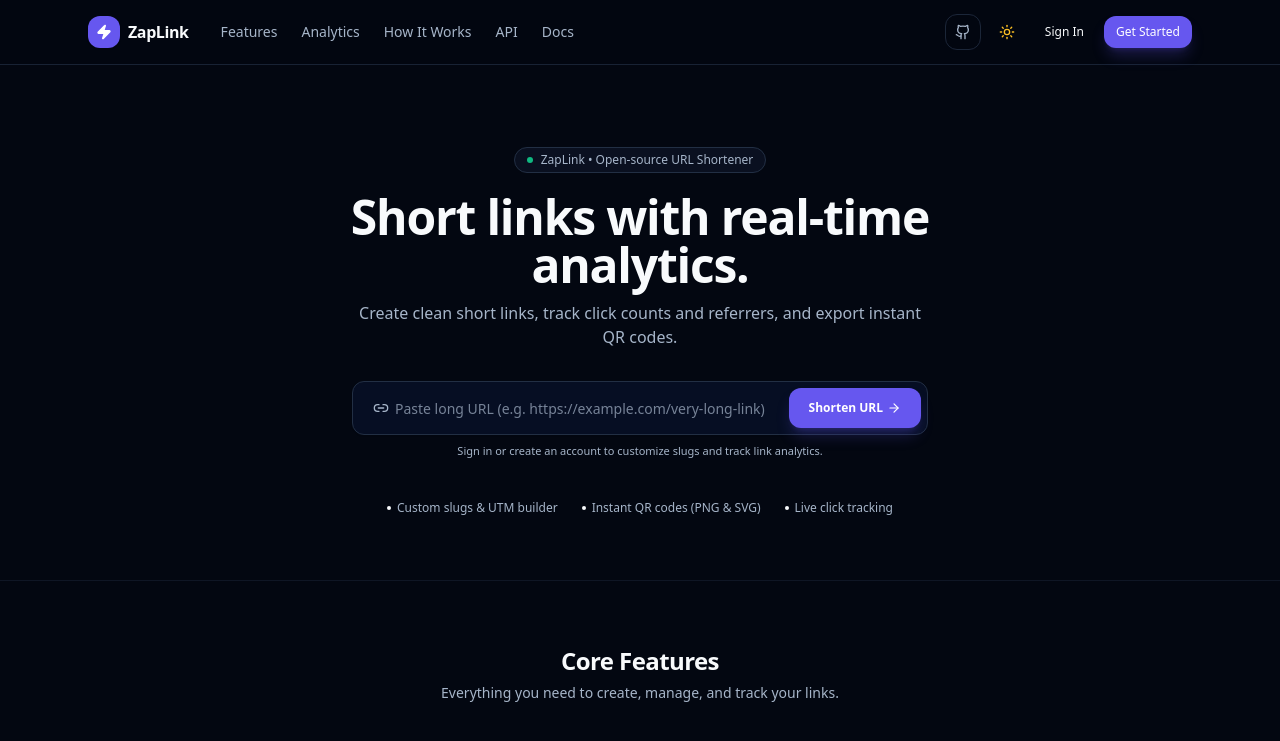
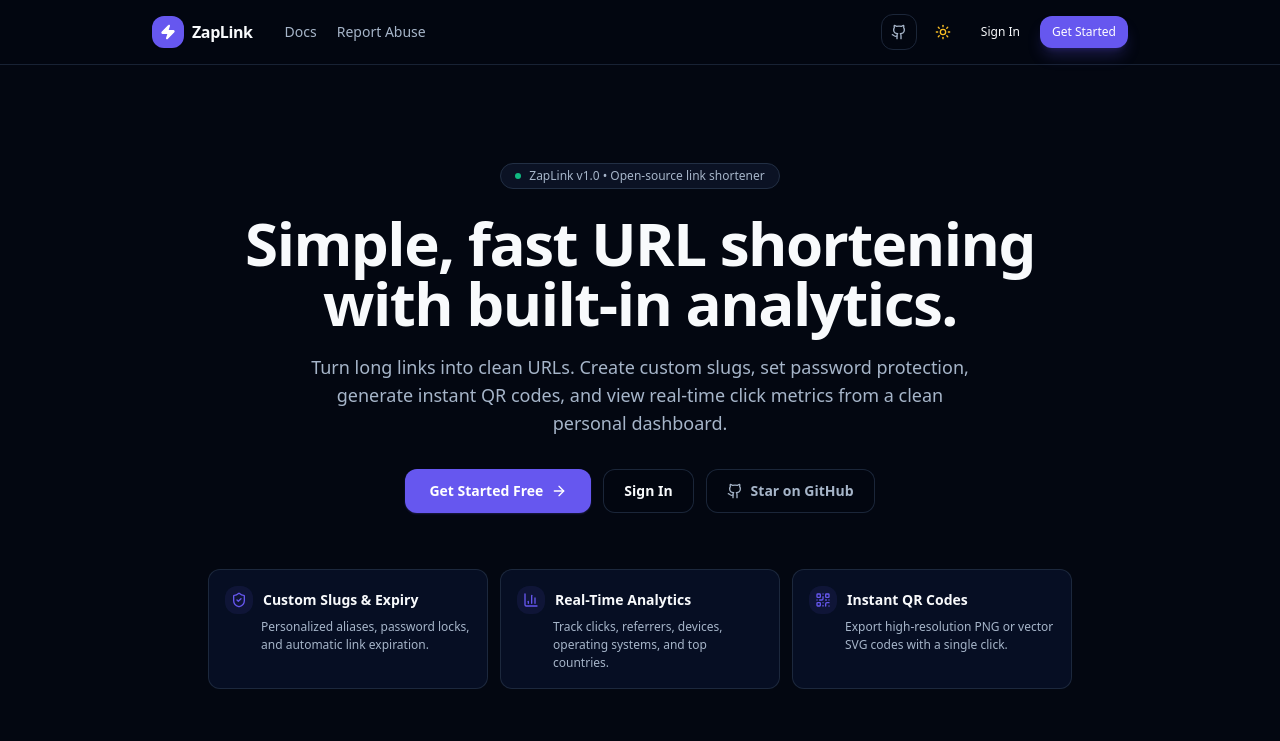
Before and after one commit to VinayKrishna-7/ZapLink, a Next.js app: page / in a window 1280 px wide. Shown: the top 741 px of the page. Built offline with nearby package versions, Linux system fonts and the light colour scheme; no server answers.

Commit message:
feat(ui): display only clean intro and minimal footer on home page

```diff
--- a/src/app/(marketing)/page.tsx
+++ b/src/app/(marketing)/page.tsx
@@ -1,11 +1,5 @@
 import { LandingNavbar } from "@/components/landing/navbar";
 import { LandingHero } from "@/components/landing/hero";
-import { LandingFeatures } from "@/components/landing/features";
-import { LandingAnalyticsPreview } from "@/components/landing/analytics-preview";
-import { LandingHowItWorks } from "@/components/landing/how-it-works";
-import { LandingApiSection } from "@/components/landing/api-section";
-import { LandingPricing } from "@/components/landing/pricing";
-import { LandingCta } from "@/components/landing/cta";
 import { LandingFooter } from "@/components/landing/footer";
 
 export const metadata = {
@@ -16,16 +10,10 @@ export const metadata = {
 
 export default function LandingPage() {
   return (
-    <div className="flex min-h-screen flex-col bg-background text-foreground">
+    <div className="flex min-h-screen flex-col bg-background text-foreground justify-between">
       <LandingNavbar />
-      <main className="flex-1">
+      <main className="flex-1 flex flex-col justify-center">
         <LandingHero />
-        <LandingFeatures />
-        <LandingAnalyticsPreview />
-        <LandingHowItWorks />
-        <LandingApiSection />
-        <LandingPricing />
-        <LandingCta />
       </main>
       <LandingFooter />
     </div>
--- a/src/components/landing/footer.tsx
+++ b/src/components/landing/footer.tsx
@@ -4,97 +4,33 @@ import { Zap, Github } from "lucide-react";
 
 export function LandingFooter() {
   return (
-    <footer className="border-t border-border/60 bg-muted/20 py-12 text-xs text-muted-foreground">
-      <div className="container mx-auto max-w-6xl px-4">
-        <div className="grid grid-cols-2 md:grid-cols-4 gap-8 mb-10">
-          {/* Brand */}
-          <div className="col-span-2 space-y-3">
-            <Link href="/" className="flex items-center gap-2">
-              <div className="flex h-7 w-7 items-center justify-center rounded-lg bg-primary text-primary-foreground shadow-sm">
-                <Zap className="h-3.5 w-3.5 fill-current" />
+    <footer className="border-t border-border/60 bg-muted/20 py-8 text-xs text-muted-foreground mt-auto">
+      <div className="container mx-auto max-w-5xl px-4 flex flex-col sm:flex-row items-center justify-between gap-4">
+        <div className="flex items-center gap-2">
+          <div className="flex h-5 w-5 items-center justify-center rounded bg-primary text-primary-foreground">
+            <Zap className="h-3 w-3 fill-current" />
           </div>
-              <span className="font-bold text-sm tracking-tight text-foreground">
-                ZapLink
+          <span>
+            ZapLink &bull; Built by <strong className="font-semibold text-foreground">Vinay Krishna</strong> &bull; MIT License
           </span>
+        </div>
+
+        <div className="flex items-center gap-5 text-xs">
+          <Link href="/docs" className="hover:text-foreground transition-colors">
+            Documentation
           </Link>
-            <p className="max-w-xs text-xs text-muted-foreground leading-relaxed">
-              An open-source URL shortener with real-time analytics, custom slugs, and instant QR codes.
-            </p>
-            <div className="flex items-center gap-3 pt-1">
+          <Link href="/report" className="hover:text-foreground transition-colors">
+            Report Abuse
+          </Link>
           <a
             href="https://github.com/VinayKrishna-7/ZapLink"
             target="_blank"
             rel="noreferrer"
-                className="flex items-center gap-1.5 text-xs text-muted-foreground hover:text-foreground transition-colors"
-                aria-label="GitHub Repository"
+            className="flex items-center gap-1 hover:text-foreground transition-colors"
           >
-                <Github className="h-4 w-4" />
+            <Github className="h-3.5 w-3.5" />
             <span>GitHub</span>
           </a>
-            </div>
-          </div>
-
-          {/* Product */}
-          <div>
-            <p className="font-semibold text-foreground mb-3 text-xs uppercase tracking-wider">
-              Product
-            </p>
-            <ul className="space-y-2">
-              <li>
-                <a href="#features" className="hover:text-foreground transition-colors">
-                  Features
-                </a>
-              </li>
-              <li>
-                <a href="#analytics" className="hover:text-foreground transition-colors">
-                  Analytics
-                </a>
-              </li>
-              <li>
-                <a href="#how-it-works" className="hover:text-foreground transition-colors">
-                  How It Works
-                </a>
-              </li>
-              <li>
-                <a href="#pricing" className="hover:text-foreground transition-colors">
-                  Pricing
-                </a>
-              </li>
-            </ul>
-          </div>
-
-          {/* Developers & Support */}
-          <div>
-            <p className="font-semibold text-foreground mb-3 text-xs uppercase tracking-wider">
-              Resources
-            </p>
-            <ul className="space-y-2">
-              <li>
-                <Link href="/docs" className="hover:text-foreground transition-colors">
-                  REST API Docs
-                </Link>
-              </li>
-              <li>
-                <Link href="/api/health" className="hover:text-foreground transition-colors">
-                  System Health
-                </Link>
-              </li>
-              <li>
-                <Link href="/report" className="hover:text-foreground transition-colors">
-                  Report Abuse
-                </Link>
-              </li>
-            </ul>
-          </div>
-        </div>
-
-        <div className="flex flex-col sm:flex-row items-center justify-between border-t border-border/40 pt-6 text-[11px] text-muted-foreground gap-2">
-          <p>
-            Built by <span className="font-medium text-foreground">Vinay Krishna</span>. Open-source under the MIT License.
-          </p>
-          <p>
-            Hosted on Render with Next.js 15 & Prisma.
-          </p>
         </div>
       </div>
     </footer>
--- a/src/components/landing/hero.tsx
+++ b/src/components/landing/hero.tsx
@@ -2,226 +2,134 @@
 
 import * as React from "react";
 import { motion } from "framer-motion";
-import { ArrowRight, Link2, Copy, Check, QrCode, ExternalLink, Loader2 } from "lucide-react";
+import { ArrowRight, ShieldCheck, BarChart3, QrCode, Github } from "lucide-react";
 import { Button } from "../ui/button";
-import { Input } from "../ui/input";
 import Link from "next/link";
 import { useSession } from "next-auth/react";
-import { useRouter } from "next/navigation";
 
 export function LandingHero() {
   const { data: session } = useSession();
-  const router = useRouter();
-
-  const [inputUrl, setInputUrl] = React.useState("");
-  const [loading, setLoading] = React.useState(false);
-  const [createdLink, setCreatedLink] = React.useState<{
-    shortUrl: string;
-    shortCode: string;
-    destinationUrl: string;
-  } | null>(null);
-  const [copied, setCopied] = React.useState(false);
-  const [errorMsg, setErrorMsg] = React.useState<string | null>(null);
-
-  const handleShorten = async (e: React.FormEvent) => {
-    e.preventDefault();
-    setErrorMsg(null);
-    setCreatedLink(null);
-
-    const cleanUrl = inputUrl.trim();
-    if (!cleanUrl) return;
-
-    if (!session) {
-      // Direct guest to sign-up to claim their link
-      router.push(`/sign-up?url=${encodeURIComponent(cleanUrl)}`);
-      return;
-    }
-
-    setLoading(true);
-    try {
-      const res = await fetch("/api/v1/links", {
-        method: "POST",
-        headers: { "Content-Type": "application/json" },
-        body: JSON.stringify({ destinationUrl: cleanUrl }),
-      });
-
-      const data = await res.json();
-      if (!res.ok) {
-        throw new Error(data.error?.message || "Failed to create short link");
-      }
-
-      setCreatedLink({
-        shortUrl: data.data.shortUrl,
-        shortCode: data.data.shortCode,
-        destinationUrl: data.data.destinationUrl,
-      });
-      setInputUrl("");
-    } catch (err: unknown) {
-      setErrorMsg((err as Error).message || "Something went wrong.");
-    } finally {
-      setLoading(false);
-    }
-  };
-
-  const handleCopy = () => {
-    if (!createdLink) return;
-    navigator.clipboard.writeText(createdLink.shortUrl);
-    setCopied(true);
-    setTimeout(() => setCopied(false), 2000);
-  };
 
   return (
-    <section className="relative pt-14 pb-12 md:pt-20 md:pb-16 border-b border-border/40">
-      <div className="container mx-auto max-w-3xl px-4 text-center">
-        {/* Minimal pill badge */}
+    <section className="relative pt-16 pb-16 md:pt-24 md:pb-24">
+      <div className="container mx-auto max-w-4xl px-4 text-center">
+        {/* Release Tag */}
         <motion.div
-          initial={{ opacity: 0, y: -6 }}
+          initial={{ opacity: 0, y: -8 }}
           animate={{ opacity: 1, y: 0 }}
-          className="inline-flex items-center gap-2 rounded-full border border-border bg-muted/50 px-3 py-1 text-xs text-muted-foreground mb-5"
+          className="inline-flex items-center gap-2 rounded-full border border-border bg-muted/60 px-3.5 py-1 text-xs font-medium text-muted-foreground mb-6"
         >
           <span className="flex h-1.5 w-1.5 rounded-full bg-emerald-500" />
-          <span>ZapLink &bull; Open-source URL Shortener</span>
+          <span>ZapLink v1.0 &bull; Open-source link shortener</span>
         </motion.div>
 
         {/* Headline */}
         <motion.h1
-          initial={{ opacity: 0, y: 10 }}
+          initial={{ opacity: 0, y: 12 }}
           animate={{ opacity: 1, y: 0 }}
           transition={{ delay: 0.1 }}
-          className="text-3xl sm:text-5xl font-bold tracking-tight text-foreground leading-[1.2]"
+          className="text-4xl sm:text-5xl md:text-6xl font-bold tracking-tight text-foreground leading-[1.15]"
         >
-          Short links with real-time analytics.
+          Simple, fast URL shortening <br className="hidden sm:inline" />
+          with built-in analytics.
         </motion.h1>
 
         {/* Subtitle */}
         <motion.p
-          initial={{ opacity: 0, y: 10 }}
+          initial={{ opacity: 0, y: 12 }}
           animate={{ opacity: 1, y: 0 }}
-          transition={{ delay: 0.15 }}
-          className="mx-auto mt-3 max-w-xl text-sm sm:text-base text-muted-foreground leading-relaxed"
+          transition={{ delay: 0.2 }}
+          className="mx-auto mt-5 max-w-2xl text-base sm:text-lg text-muted-foreground leading-relaxed font-normal"
         >
-          Create clean short links, track click counts and referrers, and export instant QR codes.
+          Turn long links into clean URLs. Create custom slugs, set password protection,
+          generate instant QR codes, and view real-time click metrics from a clean personal dashboard.
         </motion.p>
 
-        {/* Quick URL Shortener Box */}
+        {/* Action Buttons */}
         <motion.div
-          initial={{ opacity: 0, y: 10 }}
+          initial={{ opacity: 0, y: 12 }}
           animate={{ opacity: 1, y: 0 }}
-          transition={{ delay: 0.2 }}
-          className="mx-auto mt-8 max-w-xl"
+          transition={{ delay: 0.3 }}
+          className="mt-8 flex flex-wrap items-center justify-center gap-3"
         >
-          <form
-            onSubmit={handleShorten}
-            className="flex flex-col sm:flex-row gap-2 rounded-xl border border-border bg-card p-1.5 shadow-sm"
-          >
-            <div className="relative flex-1 flex items-center">
-              <Link2 className="absolute left-3.5 h-4 w-4 text-muted-foreground" />
-              <Input
-                type="url"
-                placeholder="Paste long URL (e.g. https://example.com/very-long-link)"
-                value={inputUrl}
-                onChange={(e) => setInputUrl(e.target.value)}
-                className="pl-9 pr-3 border-0 bg-transparent shadow-none focus-visible:ring-0 text-xs sm:text-sm h-10 w-full"
-                required
-              />
-            </div>
-            <Button
-              type="submit"
-              disabled={loading}
-              className="h-10 px-5 text-xs font-semibold shrink-0"
-            >
-              {loading ? (
-                <Loader2 className="h-4 w-4 animate-spin" />
+          {session ? (
+            <Link href="/dashboard">
+              <Button size="lg" className="gap-2 font-semibold text-sm h-11 px-6 shadow-sm">
+                <span>Go to Dashboard</span>
+                <ArrowRight className="h-4 w-4" />
+              </Button>
+            </Link>
           ) : (
             <>
-                  <span>Shorten URL</span>
-                  <ArrowRight className="h-3.5 w-3.5 ml-1" />
+              <Link href="/sign-up">
+                <Button size="lg" className="gap-2 font-semibold text-sm h-11 px-6 shadow-sm">
+                  <span>Get Started Free</span>
+                  <ArrowRight className="h-4 w-4" />
+                </Button>
+              </Link>
+              <Link href="/sign-in">
+                <Button variant="outline" size="lg" className="font-semibold text-sm h-11 px-5">
+                  <span>Sign In</span>
+                </Button>
+              </Link>
             </>
           )}
-            </Button>
-          </form>
 
-          {/* Guest helper notice */}
-          {!session && (
-            <p className="mt-2 text-[11px] text-muted-foreground">
-              Sign in or create an account to customize slugs and track link analytics.
-            </p>
-          )}
-
-          {/* Error Message */}
-          {errorMsg && (
-            <p className="mt-2.5 text-xs text-destructive text-left pl-1">
-              {errorMsg}
-            </p>
-          )}
-
-          {/* Success Shortened Result Card */}
-          {createdLink && (
-            <motion.div
-              initial={{ opacity: 0, scale: 0.98 }}
-              animate={{ opacity: 1, scale: 1 }}
-              className="mt-4 flex flex-col sm:flex-row sm:items-center justify-between gap-3 rounded-xl border border-primary/30 bg-primary/5 p-3.5 text-left"
-            >
-              <div className="overflow-hidden">
-                <p className="text-[11px] font-medium text-muted-foreground truncate">
-                  Original: {createdLink.destinationUrl}
-                </p>
           <a
-                  href={createdLink.shortUrl}
+            href="https://github.com/VinayKrishna-7/ZapLink"
             target="_blank"
             rel="noreferrer"
-                  className="font-mono font-semibold text-sm text-primary hover:underline flex items-center gap-1 mt-0.5"
           >
-                  <span>{createdLink.shortUrl}</span>
-                  <ExternalLink className="h-3 w-3" />
+            <Button variant="outline" size="lg" className="gap-2 text-sm h-11 px-5 text-muted-foreground hover:text-foreground">
+              <Github className="h-4 w-4" />
+              <span>Star on GitHub</span>
+            </Button>
           </a>
+        </motion.div>
+
+        {/* Value Props Grid */}
+        <motion.div
+          initial={{ opacity: 0 }}
+          animate={{ opacity: 1 }}
+          transition={{ delay: 0.4 }}
+          className="mt-14 grid grid-cols-1 sm:grid-cols-3 gap-3 text-left"
+        >
+          <div className="rounded-xl border border-border/80 bg-card p-4 transition-colors hover:border-border">
+            <div className="flex items-center gap-2.5 text-foreground font-semibold text-sm mb-1">
+              <div className="flex h-7 w-7 items-center justify-center rounded-lg bg-primary/10 text-primary">
+                <ShieldCheck className="h-4 w-4" />
+              </div>
+              <span>Custom Slugs & Expiry</span>
+            </div>
+            <p className="text-xs text-muted-foreground leading-normal pl-9">
+              Personalized aliases, password locks, and automatic link expiration.
+            </p>
           </div>
 
-              <div className="flex items-center gap-2 shrink-0">
-                <Button
-                  type="button"
-                  size="sm"
-                  variant="outline"
-                  onClick={handleCopy}
-                  className="h-8 text-xs font-medium gap-1.5"
-                >
-                  {copied ? (
-                    <>
-                      <Check className="h-3.5 w-3.5 text-emerald-500" />
-                      <span>Copied!</span>
-                    </>
-                  ) : (
-                    <>
-                      <Copy className="h-3.5 w-3.5" />
-                      <span>Copy</span>
-                    </>
-                  )}
-                </Button>
-                <Link href="/dashboard">
-                  <Button size="sm" className="h-8 text-xs font-medium">
-                    Dashboard
-                  </Button>
-                </Link>
+          <div className="rounded-xl border border-border/80 bg-card p-4 transition-colors hover:border-border">
+            <div className="flex items-center gap-2.5 text-foreground font-semibold text-sm mb-1">
+              <div className="flex h-7 w-7 items-center justify-center rounded-lg bg-primary/10 text-primary">
+                <BarChart3 className="h-4 w-4" />
+              </div>
+              <span>Real-Time Analytics</span>
+            </div>
+            <p className="text-xs text-muted-foreground leading-normal pl-9">
+              Track clicks, referrers, devices, operating systems, and top countries.
+            </p>
+          </div>
+
+          <div className="rounded-xl border border-border/80 bg-card p-4 transition-colors hover:border-border">
+            <div className="flex items-center gap-2.5 text-foreground font-semibold text-sm mb-1">
+              <div className="flex h-7 w-7 items-center justify-center rounded-lg bg-primary/10 text-primary">
+                <QrCode className="h-4 w-4" />
+              </div>
+              <span>Instant QR Codes</span>
+            </div>
+            <p className="text-xs text-muted-foreground leading-normal pl-9">
+              Export high-resolution PNG or vector SVG codes with a single click.
+            </p>
           </div>
         </motion.div>
-          )}
-        </motion.div>
-
-        {/* Simple 3-pill feature row */}
-        <div className="mt-10 flex flex-wrap items-center justify-center gap-6 text-xs text-muted-foreground">
-          <span className="flex items-center gap-1.5">
-            <span className="h-1 w-1 rounded-full bg-foreground" />
-            Custom slugs & UTM builder
-          </span>
-          <span className="flex items-center gap-1.5">
-            <span className="h-1 w-1 rounded-full bg-foreground" />
-            Instant QR codes (PNG & SVG)
-          </span>
-          <span className="flex items-center gap-1.5">
-            <span className="h-1 w-1 rounded-full bg-foreground" />
-            Live click tracking
-          </span>
-        </div>
       </div>
     </section>
   );
--- a/src/components/landing/navbar.tsx
+++ b/src/components/landing/navbar.tsx
@@ -12,7 +12,7 @@ export function LandingNavbar() {
 
   return (
     <header className="sticky top-0 z-40 w-full border-b border-border/70 bg-background/80 backdrop-blur-md">
-      <div className="container mx-auto flex h-16 max-w-6xl items-center justify-between px-4 sm:px-6">
+      <div className="container mx-auto flex h-16 max-w-5xl items-center justify-between px-4 sm:px-6">
         {/* Brand Logo & Nav */}
         <div className="flex items-center gap-8">
           <Link href="/" className="flex items-center gap-2 group">
@@ -24,22 +24,12 @@ export function LandingNavbar() {
             </span>
           </Link>
 
-          {/* Navigation Links */}
-          <nav className="hidden md:flex items-center gap-6 text-sm text-muted-foreground font-medium">
-            <a href="#features" className="hover:text-foreground transition-colors">
-              Features
-            </a>
-            <a href="#analytics" className="hover:text-foreground transition-colors">
-              Analytics
-            </a>
-            <a href="#how-it-works" className="hover:text-foreground transition-colors">
-              How It Works
-            </a>
-            <a href="#developers" className="hover:text-foreground transition-colors">
-              API
-            </a>
+          <nav className="flex items-center gap-5 text-sm text-muted-foreground font-medium">
             <Link href="/docs" className="hover:text-foreground transition-colors">
               Docs
+            </Link>
+            <Link href="/report" className="hover:text-foreground transition-colors">
+              Report Abuse
             </Link>
           </nav>
         </div>
```
Lines whose indentation alone changed are shown as unchanged.
